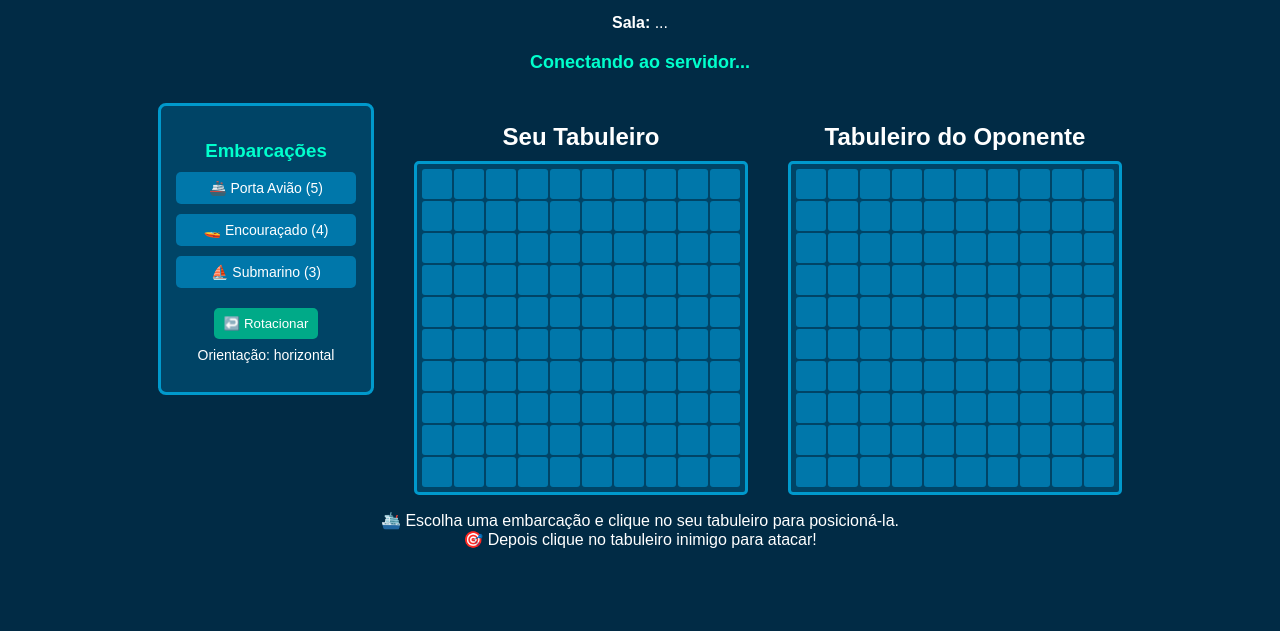
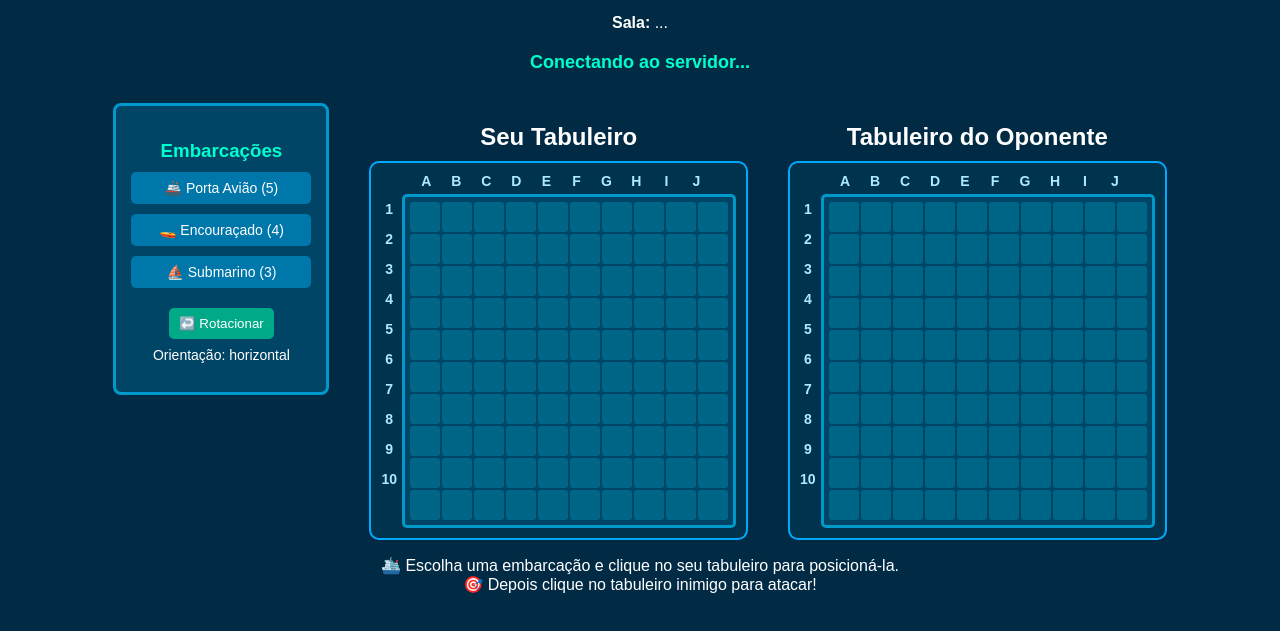
Before and after one commit to Debora-Silva-Garcia/batalha_naval, a website: page public/index.html in a window 1280 px wide. Shown: the part 121-752 px from the top of the page. Drawn offline with nearby package versions, Linux system fonts and the light colour scheme; no server answers.

Commit message:
Versão com tabuleiros tabelados, painel da revanche arrumado

```diff
--- a/public/index.html
+++ b/public/index.html
@@ -18,7 +18,8 @@
   <div id="status">Conectando ao servidor...</div>
 
   <div id="boards">
-    <!-- Painel lateral com embarcações -->
+
+    <!-- Painel lateral -->
     <div id="shipPanel">
       <h3>Embarcações</h3>
       <div id="shipSelection">
@@ -30,16 +31,48 @@
       <p id="orientationInfo">Orientação: horizontal</p>
     </div>
 
-    <!-- Tabuleiros -->
+    <!-- Seu Tabuleiro -->
     <div class="board-container">
       <h2>Seu Tabuleiro</h2>
-      <div id="playerBoard" class="board"></div>
+
+      <div class="board-wrapper">
+        <div class="coord-row">
+          <span></span>
+          <span>A</span><span>B</span><span>C</span><span>D</span><span>E</span>
+          <span>F</span><span>G</span><span>H</span><span>I</span><span>J</span>
+        </div>
+
+        <div class="board-row">
+          <div class="coord-col">
+            <span>1</span><span>2</span><span>3</span><span>4</span><span>5</span>
+            <span>6</span><span>7</span><span>8</span><span>9</span><span>10</span>
+          </div>
+          <div id="playerBoard" class="board"></div>
+        </div>
+      </div>
     </div>
 
+    <!-- Tabuleiro do Oponente -->
     <div class="board-container">
       <h2>Tabuleiro do Oponente</h2>
-      <div id="enemyBoard" class="board"></div>
+
+      <div class="board-wrapper">
+        <div class="coord-row">
+          <span></span>
+          <span>A</span><span>B</span><span>C</span><span>D</span><span>E</span>
+          <span>F</span><span>G</span><span>H</span><span>I</span><span>J</span>
+        </div>
+
+        <div class="board-row">
+          <div class="coord-col">
+            <span>1</span><span>2</span><span>3</span><span>4</span><span>5</span>
+            <span>6</span><span>7</span><span>8</span><span>9</span><span>10</span>
+          </div>
+          <div id="enemyBoard" class="board"></div>
+        </div>
+      </div>
     </div>
+
   </div>
 
   <div id="instructions">
@@ -47,7 +80,7 @@
       🎯 Depois clique no tabuleiro inimigo para atacar!</p>
   </div>
 
-  <!-- Opções após o fim do jogo -->
+  <!-- Opções pós-jogo -->
   <div id="postGameOptions" style="display: none;">
     <h3>⚓ Partida encerrada</h3>
     <p>Deseja jogar novamente?</p>
--- a/public/script.js
+++ b/public/script.js
@@ -7,6 +7,9 @@ const statusElem = document.getElementById("status");
 const playerBoard = document.getElementById("playerBoard");
 const enemyBoard = document.getElementById("enemyBoard");
 const orientationInfo = document.getElementById("orientationInfo");
+
+// Painel de navios
+const shipSelection = document.getElementById("shipSelection");
 
 // Pós-jogo
 const postGame = document.getElementById("postGameOptions");
@@ -23,7 +26,15 @@ let orientation = "horizontal";
 let isMyTurn = false;
 const TOTAL_SHIPS = 3;
 
-// === Seleção de embarcações ===
+// === Função: recriar painel de embarcações ===
+function resetShipPanel() {
+  shipSelection.innerHTML = `
+    <button class="shipBtn" data-size="5">🚢 Porta Avião (5)</button>
+    <button class="shipBtn" data-size="4">🚤 Encouraçado (4)</button>
+    <button class="shipBtn" data-size="3">⛵ Submarino (3)</button>
+  `;
+
+  // Reativar evento de clique nos botões
   document.querySelectorAll(".shipBtn").forEach((btn) => {
     btn.addEventListener("click", () => {
       selectedShipSize = parseInt(btn.dataset.size);
@@ -32,12 +43,31 @@ document.querySelectorAll(".shipBtn").forEach((btn) => {
     });
   });
 
+  // Restaurar estado visual dos botões caso tenham sido desabilitados antes
+  document.querySelectorAll(".shipBtn").forEach((b) => {
+    b.disabled = false;
+    b.style.opacity = "1";
+    // se o texto tiver o "✅" removemos qualquer marcação antiga
+    const size = b.dataset.size;
+    // define texto padrão sem sufixos
+    const label = size === "5" ? "🚢 Porta Avião (5)"
+      : size === "4" ? "🚤 Encouraçado (4)"
+        : "⛵ Submarino (3)";
+    b.textContent = label;
+  });
+
+  // garantir orientação padrão
+  orientationInfo.textContent = "Orientação: horizontal";
+  orientation = "horizontal";
+}
+
+// === Botão de rotacionar ===
 document.getElementById("rotateBtn").addEventListener("click", () => {
   orientation = orientation === "horizontal" ? "vertical" : "horizontal";
   orientationInfo.textContent = `Orientação: ${orientation}`;
 });
 
-// === Criação de tabuleiros ===
+// === Criar tabuleiros ===
 function createBoard(boardElement, isPlayerBoard) {
   boardElement.innerHTML = "";
   for (let y = 0; y < BOARD_SIZE; y++) {
@@ -57,22 +87,22 @@ function createBoard(boardElement, isPlayerBoard) {
     }
   }
 }
-createBoard(playerBoard, true);
-createBoard(enemyBoard, false);
 
+// === Reset Completo (usado na revanche) ===
 function resetBoards() {
   playerShips = [];
   placedShips = 0;
   isPlacingShips = true;
   selectedShipSize = null;
   selectedShipButton = null;
-  document.querySelectorAll(".shipBtn").forEach((b) => {
-    b.disabled = false;
-    b.style.opacity = "1";
-    b.textContent = `${b.textContent.split(" ")[0]} (${b.dataset.size})`;
-  });
+
+  // Restaurar painel de navios
+  resetShipPanel();
+
+  // Recriar tabuleiros
   createBoard(playerBoard, true);
   createBoard(enemyBoard, false);
+
   postGame.style.display = "none";
 }
 
@@ -85,11 +115,14 @@ function placeShip(x, y) {
   for (let i = 0; i < selectedShipSize; i++) {
     const tx = orientation === "horizontal" ? x + i : x;
     const ty = orientation === "vertical" ? y + i : y;
+
     if (tx >= BOARD_SIZE || ty >= BOARD_SIZE)
       return alert("Fora dos limites!");
+
     const cell = playerBoard.querySelector(`.cell[data-x="${tx}"][data-y="${ty}"]`);
     if (cell.classList.contains("ship"))
       return alert("Sobreposição detectada!");
+
     shipCells.push(cell);
   }
 
@@ -100,7 +133,10 @@ function placeShip(x, y) {
   if (selectedShipButton) {
     selectedShipButton.disabled = true;
     selectedShipButton.style.opacity = "0.5";
+    // garantir que não duplique marcação "✅"
+    if (!selectedShipButton.textContent.includes("✅")) {
       selectedShipButton.textContent += " ✅";
+    }
     selectedShipButton = null;
   }
 
@@ -125,7 +161,7 @@ function attackEnemy(x, y, cell) {
   statusElem.textContent = `Você atacou [${x}, ${y}]`;
 }
 
-// === Eventos ===
+// === Eventos Socket ===
 socket.on("connect", () => {
   playerIdElem.textContent = socket.id;
   statusElem.textContent = "Conectado! Aguardando pareamento...";
@@ -137,7 +173,7 @@ socket.on("joinedRoom", (roomId) => {
 });
 
 socket.on("startGame", () => {
-  statusElem.textContent = "✅ Jogo iniciado! Posicione seus navios.";
+  statusElem.textContent = "🌊 Jogo iniciado! Posicione seus navios.";
 });
 
 socket.on("readyToPlay", () => {
@@ -146,17 +182,16 @@ socket.on("readyToPlay", () => {
 
 socket.on("turnUpdate", ({ turn }) => {
   isMyTurn = turn === socket.id;
-  statusElem.textContent = isMyTurn
-    ? "🟢 Seu turno!"
-    : "🔴 Turno do adversário...";
+  statusElem.textContent = isMyTurn ? "🟢 Seu turno!" : "🔴 Turno do adversário...";
 });
 
-// === Feedback visual ===
 socket.on("attackResult", ({ attacker, x, y, result }) => {
   const isMyAttack = attacker === socket.id;
   const board = isMyAttack ? enemyBoard : playerBoard;
+
   const cell = board.querySelector(`.cell[data-x="${x}"][data-y="${y}"]`);
   if (!cell) return;
+
   cell.textContent = result === "hit" ? "❌" : "●";
   cell.classList.add(result === "hit" ? "hit" : "miss");
 });
@@ -180,10 +215,21 @@ btnNewMatch.addEventListener("click", () => {
   statusElem.textContent = "🎲 Procurando nova partida...";
 });
 
+// === Revanche iniciada ===
 socket.on("rematchStart", () => {
   resetBoards();
   statusElem.textContent = "🔄 Revanche iniciada! Posicione seus navios.";
 });
 
+// Mensagens genéricas e desconexão
 socket.on("message", (msg) => (statusElem.textContent = msg));
 socket.on("playerLeft", (id) => (statusElem.textContent = `⚠️ Jogador ${id} saiu.`));
+
+// ============================
+// Inicialização ao carregar a página
+// ============================
+// garante que o painel de navios sempre tenha listeners desde a primeira partida
+resetShipPanel();
+// cria tabuleiros iniciais
+createBoard(playerBoard, true);
+createBoard(enemyBoard, false);
--- a/public/style.css
+++ b/public/style.css
@@ -15,7 +15,7 @@ body {
   margin-top: 30px;
 }
 
-/* ===== Painel lateral ===== */
+/* ===== Painel de Navios ===== */
 #shipPanel {
   background-color: #004466;
   border: 3px solid #0099cc;
@@ -79,6 +79,44 @@ body {
   margin-bottom: 10px;
 }
 
+/* Wrapper com coordenadas */
+.board-wrapper {
+  display: inline-block;
+  background: #00334d;
+  padding: 10px;
+  border-radius: 10px;
+  border: 2px solid #00aaff;
+}
+
+.coord-row {
+  display: grid;
+  grid-template-columns: 30px repeat(10, 30px);
+  text-align: center;
+  margin-bottom: 5px;
+  color: #aeeaff;
+  font-weight: bold;
+  font-size: 14px;
+}
+
+.board-row {
+  display: flex;
+}
+
+.coord-col {
+  display: grid;
+  grid-template-rows: repeat(10, 30px);
+  margin-right: 5px;
+}
+
+.coord-col span {
+  display: flex;
+  align-items: center;
+  justify-content: center;
+  color: #aeeaff;
+  font-weight: bold;
+  font-size: 14px;
+}
+
 .board {
   display: grid;
   grid-template-columns: repeat(10, 30px);
@@ -88,16 +126,16 @@ body {
   padding: 5px;
   border: 3px solid #0099cc;
   border-radius: 5px;
-  justify-content: center;
 }
 
+/* Células */
 .cell {
   width: 30px;
   height: 30px;
-  background-color: #0077aa;
+  background-color: #006688;
   border-radius: 3px;
   cursor: pointer;
-  transition: background-color 0.2s;
+  transition: 0.15s ease;
   display: flex;
   align-items: center;
   justify-content: center;
@@ -105,23 +143,24 @@ body {
 }
 
 .cell:hover {
-  background-color: #00aaff;
+  background-color: #00bbee;
+  transform: scale(1.08);
 }
 
 .cell.ship {
-  background-color: #00ffcc;
-  /* embarcação posicionada */
+  background-color: #00e6b8;
+  box-shadow: 0 0 6px #00ffcc;
 }
 
 .cell.hit {
-  background-color: #ff4444;
-  /* tiro certeiro */
+  background-color: #ff5555 !important;
+  box-shadow: 0 0 6px #ff4444;
   color: white;
 }
 
 .cell.miss {
-  background-color: #222;
-  /* tiro errado */
+  background-color: #222 !important;
+  box-shadow: 0 0 6px #555;
   color: white;
 }
 
@@ -144,11 +183,6 @@ body {
   text-align: center;
 }
 
-#postGameOptions h3 {
-  margin: 0 0 10px 0;
-  color: #00ffcc;
-}
-
 #postGameOptions .btn {
   background: #0099cc;
   color: white;
```
Lines whose indentation alone changed are shown as unchanged.
